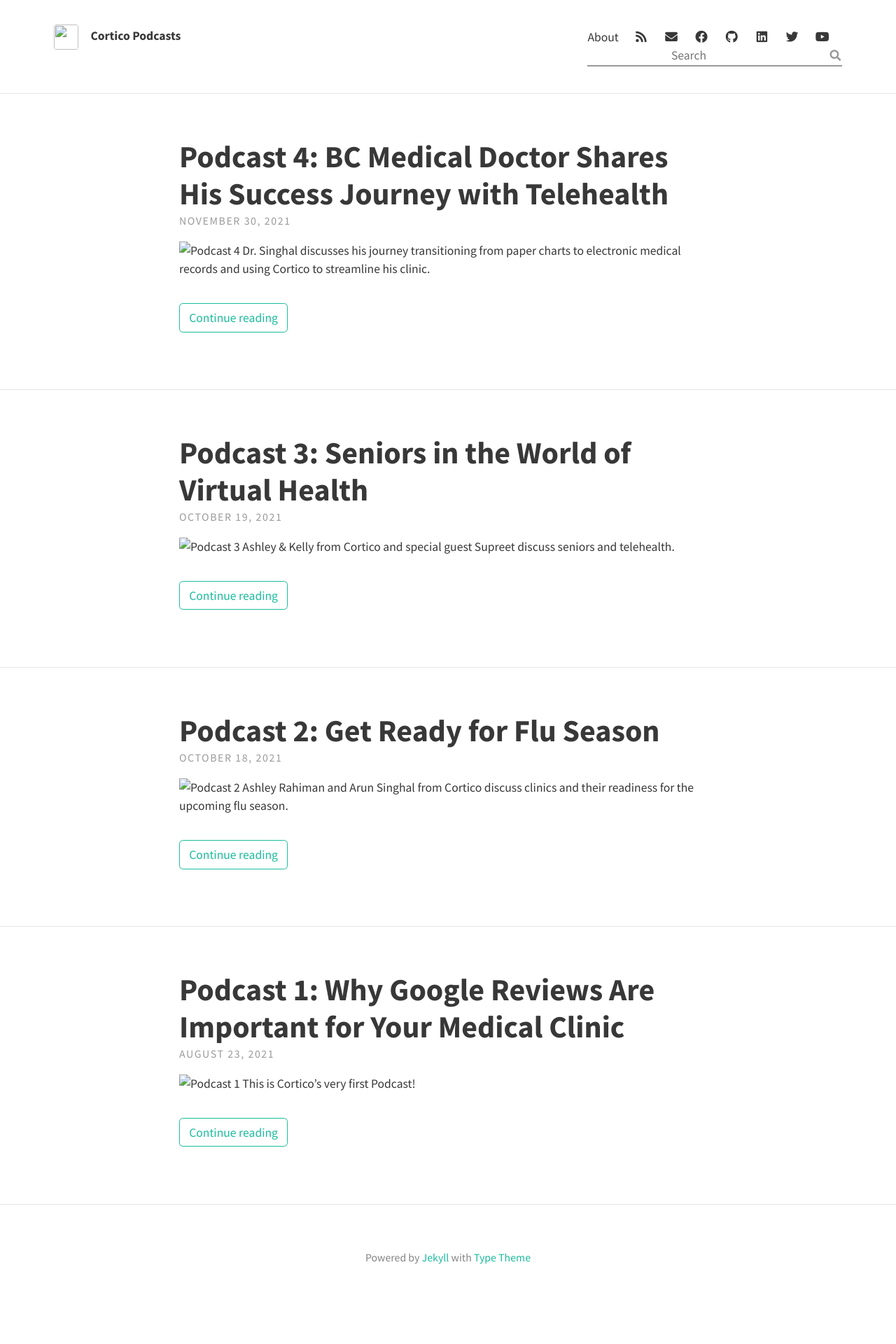
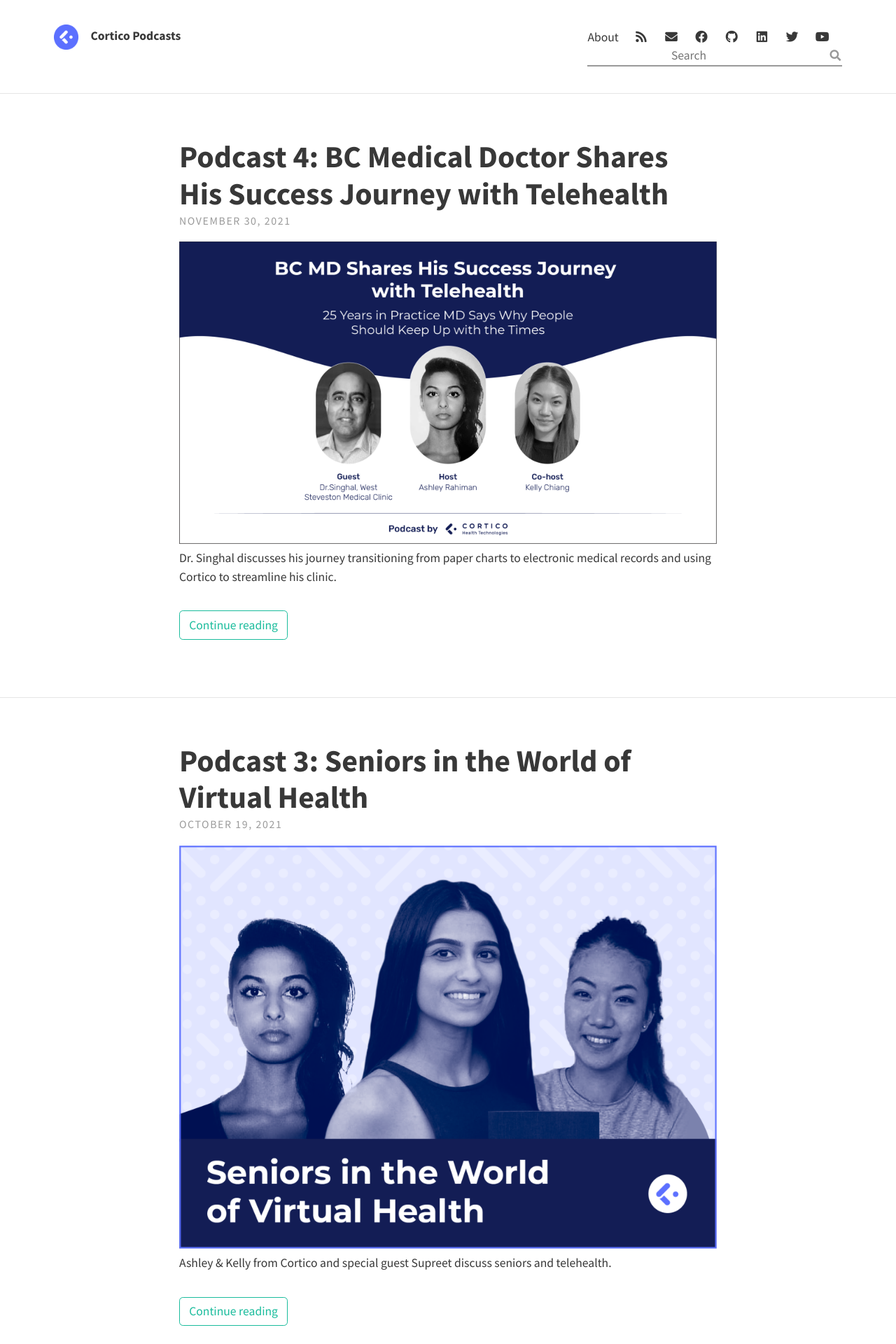
Before and after one commit to xymu/cortico-podcast, a Jekyll site: the page built from index.html, in a window 1280 px wide. Shown: the top 1920 px of the page at 70% size. Built offline with Jekyll 4.4.1, drawn with Linux system fonts in a browser that asks for light colours; nearby versions of some CDN libraries; the list of posts is cut into pages by our own code; before the commit the page ends 1873 px from its top, so only the background shows below that.

```diff
--- a/_config.yml
+++ b/_config.yml
@@ -1,6 +1,6 @@
 # SITE CONFIGURATION
-baseurl: "cortico-podcast"
-url: "https://xymu.github.io/"
+baseurl: "/cortico-podcast"
+url: "https://xymu.github.io"
 
 # THEME-SPECIFIC CONFIGURATION
 theme_settings:
```
